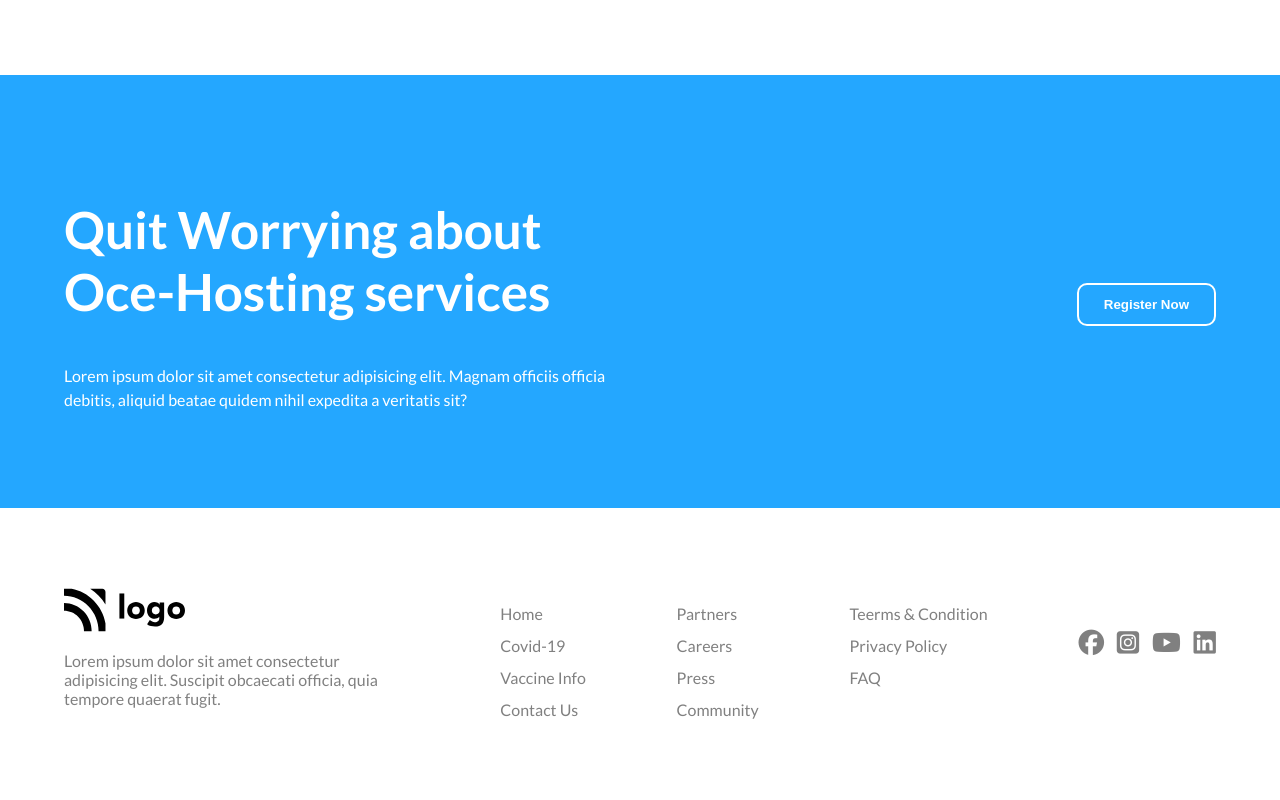
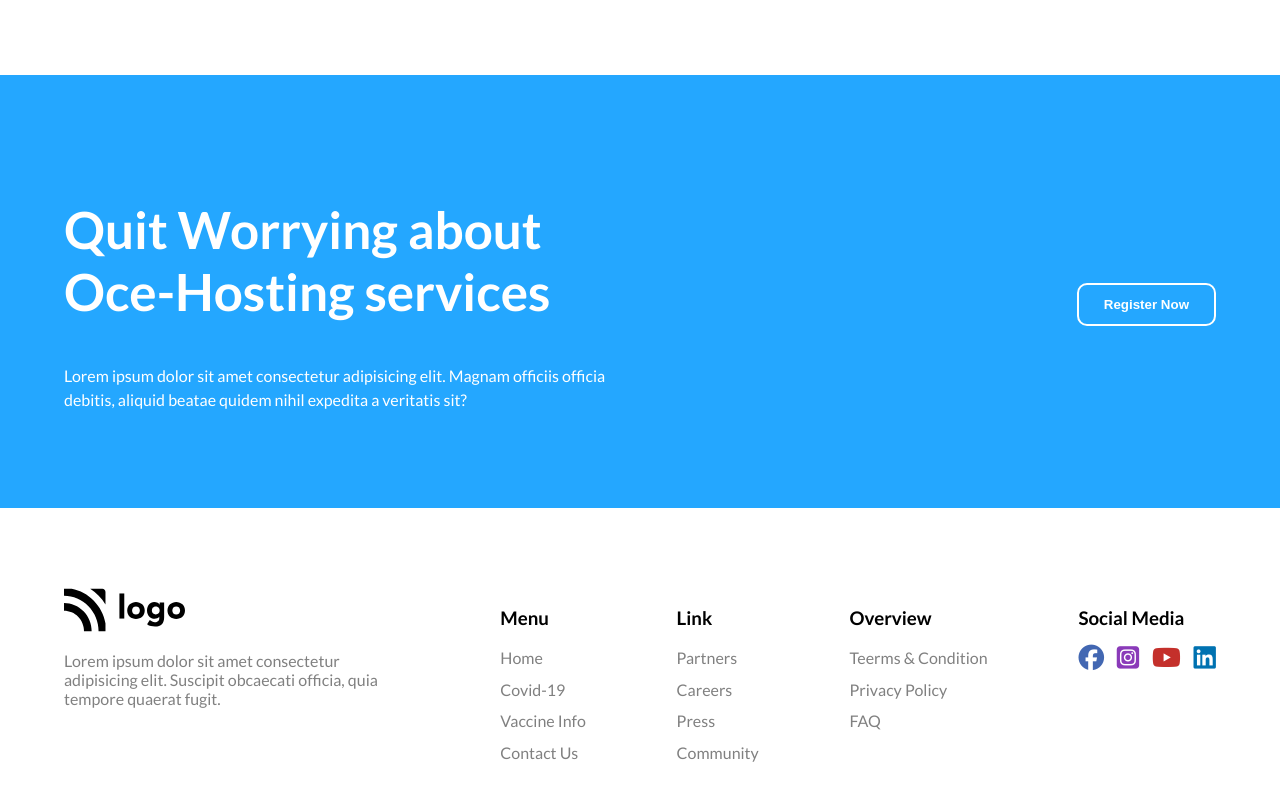
Before and after one commit to itamim345/domain-hosting-service, a plain HTML site: page index.html in a window 1280 px wide. Shown: the part 4520-5320 px from the top of the page. Drawn offline with Linux system fonts and the light colour scheme.

Commit message:
little modification in footer area

```diff
--- a/index.html
+++ b/index.html
@@ -252,6 +252,7 @@
                 <p>Lorem ipsum dolor sit amet consectetur adipisicing elit. Suscipit obcaecati officia, quia tempore quaerat fugit.</p>
             </div>
             <div class="menu">
+                <h3>Menu</h3>
                 <ul>
                     <li><a href="#">Home</a></li>
                     <li><a href="#">Covid-19</a></li>
@@ -260,6 +261,7 @@
                 </ul>
             </div>
             <div class="link">
+                <h3>Link</h3>
                 <ul>
                     <li><a href="#">Partners</a></li>
                     <li><a href="#">Careers</a></li>
@@ -268,6 +270,7 @@
                 </ul>
             </div>
             <div class="over-view">
+                <h3>Overview</h3>
                 <ul>
                     <li><a href="#">Teerms & Condition</a></li>
                     <li><a href="#">Privacy Policy</a></li>
@@ -275,11 +278,12 @@
                 </ul>
             </div>
             <div class="social-media">
+                <h3>Social Media</h3>
                 <ul>
-                    <li><a href="#"><i class="fa-brands fa-facebook"></i></a></li>
-                    <li><a href="#"><i class="fa-brands fa-square-instagram"></i></a></li>
-                    <li><a href="#"><i class="fa-brands fa-youtube"></i></a></li>
-                    <li><a href="#"><i class="fa-brands fa-linkedin"></i></a></li>
+                    <li><a href="#"><i class="fa-brands fa-facebook fb"></i></a></li>
+                    <li><a href="#"><i class="fa-brands fa-square-instagram insta"></i></a></li>
+                    <li><a href="#"><i class="fa-brands fa-youtube ytb"></i></a></li>
+                    <li><a href="#"><i class="fa-brands fa-linkedin lkdn"></i></a></li>
                 </ul>
             </div>
         </div>
--- a/style.css
+++ b/style.css
@@ -289,4 +289,20 @@ nav {
     display: flex;
     font-size: 2vw;
     gap: 1vw;
+    margin: 0;
 }
+.social-media ul .fb {
+    color:  #4267B2;
+}
+.social-media ul .insta {
+    color:  rgb(138, 58, 185);
+}
+.social-media ul .ytb {
+    color:  #c4302b;
+}
+.social-media ul .lkdn {
+    color:  #0072b1;
+}
+.social-media h3 {
+    margin-bottom: 0;
+}
```
